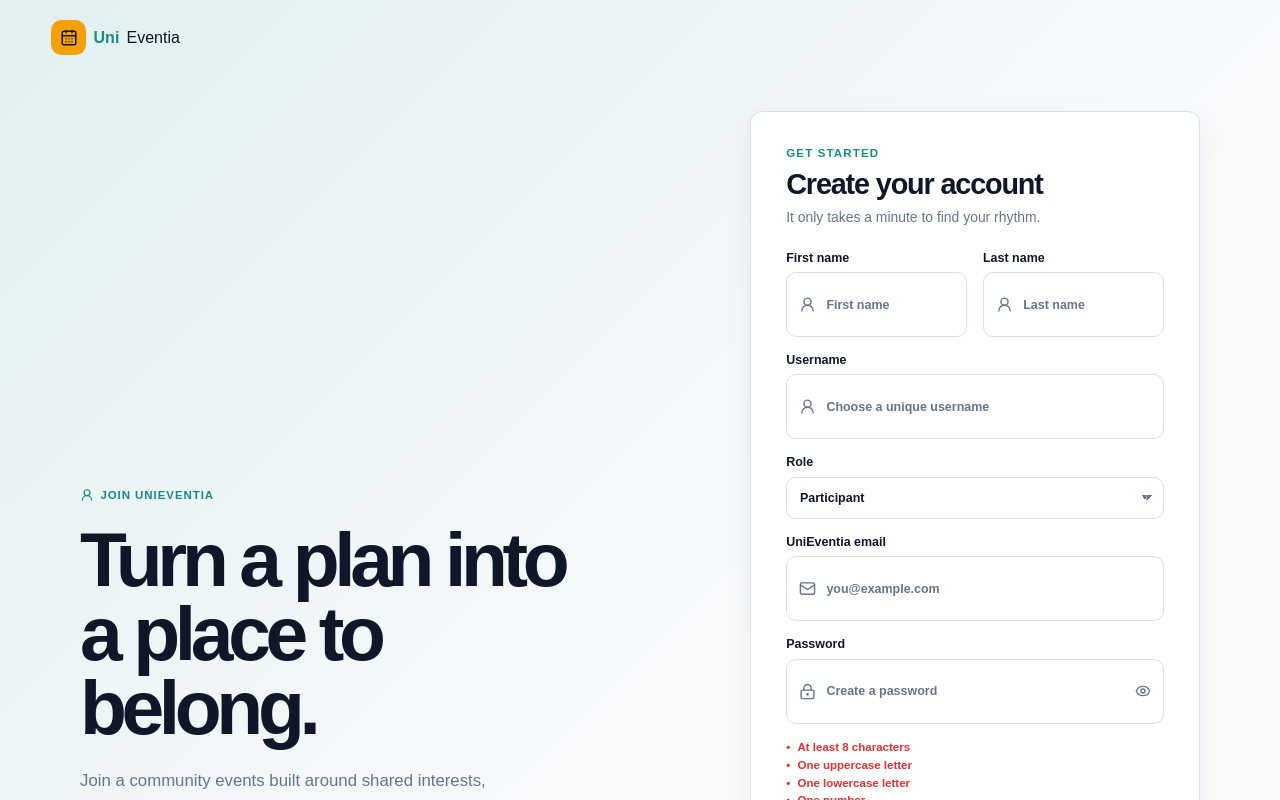
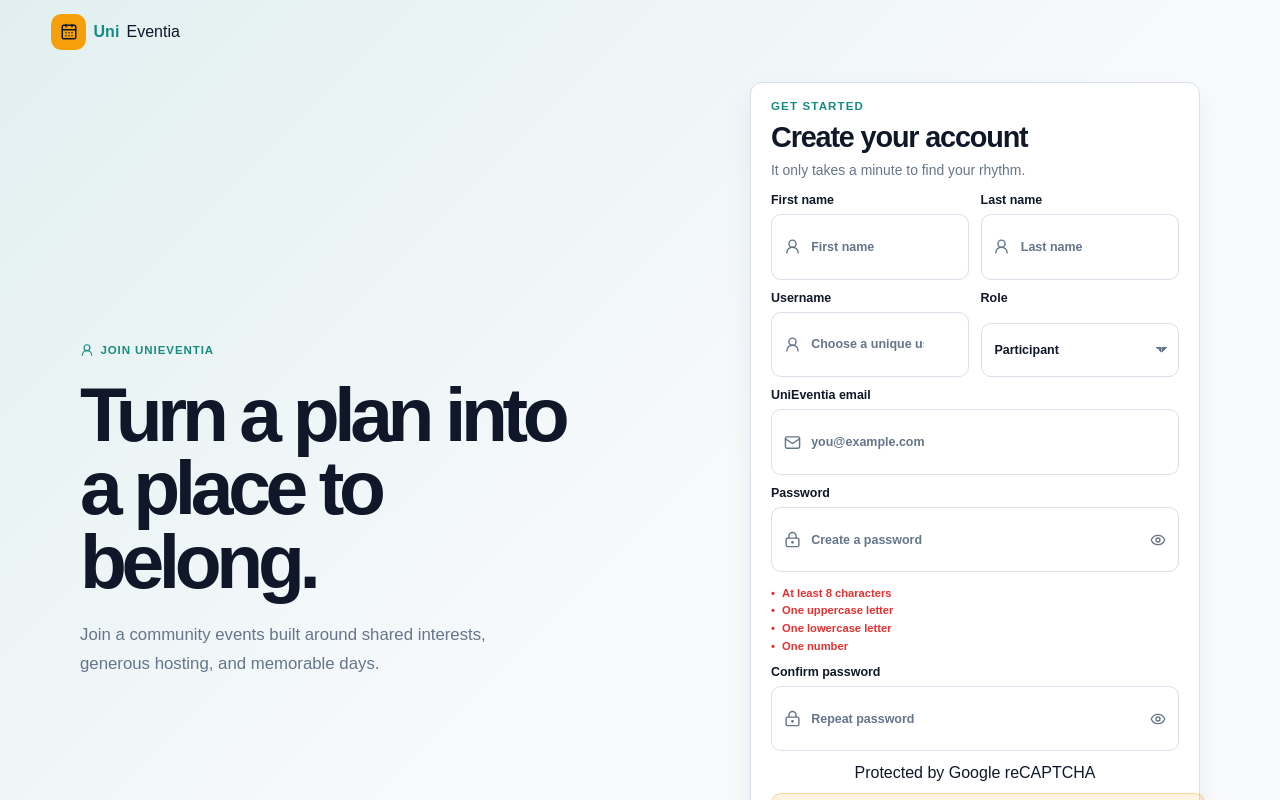
Before and after one commit to Fziyen/UniEventia-Front-End, a React (Create React App) app: page /register in a window 1280 px wide. Shown: the top 800 px of the page. Built offline with nearby package versions, Linux system fonts and the light colour scheme; no server answers.

Commit message:
improved frontend

```diff
--- a/src/Styles/Auth.styles.css
+++ b/src/Styles/Auth.styles.css
@@ -2,7 +2,7 @@
   background: hsl(var(--background));
   min-height: 100vh;
   overflow: hidden;
-  padding: 1.25rem clamp(1rem, 4vw, 4rem) 3rem;
+  padding: 0.9rem clamp(1rem, 4vw, 4rem) 1.5rem;
   position: relative;
 }
 .auth-page::before {
@@ -46,7 +46,7 @@
   z-index: 1;
 }
 .auth-layout-signup {
-  margin-top: clamp(2.5rem, 7vh, 4.5rem);
+  margin-top: clamp(1.5rem, 4vh, 3rem);
 }
 .auth-story {
   max-width: 520px;
@@ -83,10 +83,10 @@
   width: 1rem;
 }
 .auth-card {
-  padding: clamp(1.25rem, 4vw, 2.2rem);
+  padding: 1.1rem 1.25rem 1.1rem;
 }
 .auth-heading {
-  margin-bottom: 1.6rem;
+  margin-bottom: 0.95rem;
 }
 .auth-kicker {
   color: hsl(var(--primary));
@@ -108,7 +108,7 @@
 }
 .auth-form {
   display: grid;
-  gap: 1rem;
+  gap: 0.7rem;
   min-width: 0;
 }
 .auth-form label {
@@ -165,15 +165,16 @@
 }
 .password-rules {
   display: grid;
-  gap: 0.35rem;
+  gap: 0.2rem;
   list-style: none;
-  margin: 0.65rem 0 0;
+  margin: 0.4rem 0 0;
   padding: 0;
 }
 .password-rules li {
   color: hsl(var(--muted-foreground));
-  font-size: 0.72rem;
+  font-size: 0.7rem;
   font-weight: 600;
+  line-height: 1.3;
   list-style: none;
   position: relative;
 }
@@ -213,8 +214,8 @@
 .captcha-wrap {
   display: flex;
   justify-content: center;
-  min-height: 78px;
-  padding-top: 0.25rem;
+  min-height: 0;
+  padding-top: 0.1rem;
 }
 .captcha-fallback {
   background: hsl(var(--accent) / 0.12);
@@ -230,7 +231,7 @@
 .auth-switch {
   color: hsl(var(--muted-foreground));
   font-size: 0.8rem;
-  margin: 1.4rem 0 0;
+  margin: 0.8rem 0 0;
   text-align: center;
 }
 .auth-switch a {
@@ -239,6 +240,19 @@
 }
 .auth-form-grid {
   grid-template-columns: repeat(2, minmax(0, 1fr));
+}
+.auth-row-split {
+  display: grid;
+  gap: 0.7rem;
+  grid-column: 1 / -1;
+  grid-template-columns: repeat(2, minmax(0, 1fr));
+  width: 100%;
+}
+.auth-half {
+  display: grid;
+  gap: 0.45rem;
+  min-width: 0;
+  width: 100%;
 }
 .auth-full {
   grid-column: 1 / -1;
--- a/src/components/auth/login.comp.jsx
+++ b/src/components/auth/login.comp.jsx
@@ -125,6 +125,7 @@ export default function Login() {
                   }
                   placeholder="Enter your username or email"
                   required
+                  maxLength={254}
                 />
               </div>
             </label>
@@ -140,6 +141,7 @@ export default function Login() {
                   }
                   placeholder="Enter your password"
                   required
+                  maxLength={128}
                 />
                 <button
                   type="button"
--- a/src/components/auth/signup.comp.jsx
+++ b/src/components/auth/signup.comp.jsx
@@ -132,6 +132,7 @@ export default function Signup() {
                   onChange={update("firstName")}
                   placeholder="First name"
                   required
+                  maxLength={50}
                 />
               </div>
             </label>
@@ -144,10 +145,12 @@ export default function Signup() {
                   onChange={update("lastName")}
                   placeholder="Last name"
                   required
+                  maxLength={50}
                 />
               </div>
             </label>
-            <label className="auth-full">
+            <div className="auth-row-split">
+              <label className="auth-half">
                 Username
                 <div className="input-with-icon">
                   <UserRound size={17} />
@@ -156,10 +159,11 @@ export default function Signup() {
                     onChange={update("username")}
                     placeholder="Choose a unique username"
                     required
+                    maxLength={25}
                   />
                 </div>
               </label>
-            <label className="auth-full">
+              <label className="auth-half">
                 Role
                 <select
                   className="ui-input"
@@ -170,6 +174,7 @@ export default function Signup() {
                   <option>Organizer</option>
                 </select>
               </label>
+            </div>
             <label className="auth-full">
               UniEventia email
               <div className="input-with-icon">
@@ -180,6 +185,7 @@ export default function Signup() {
                   onChange={update("email")}
                   placeholder="you@example.com"
                   required
+                  maxLength={254}
                 />
               </div>
             </label>
@@ -197,6 +203,7 @@ export default function Signup() {
                   onChange={update("password")}
                   placeholder="Create a password"
                   required
+                  maxLength={128}
                   className={
                     form.password && !passwordIsValid ? "input-invalid" : ""
                   }
@@ -237,6 +244,7 @@ export default function Signup() {
                   onChange={update("confirm")}
                   placeholder="Repeat password"
                   required
+                  maxLength={128}
                   className={
                     form.confirm && form.password !== form.confirm
                       ? "input-invalid"
```
Lines whose indentation alone changed are shown as unchanged.
